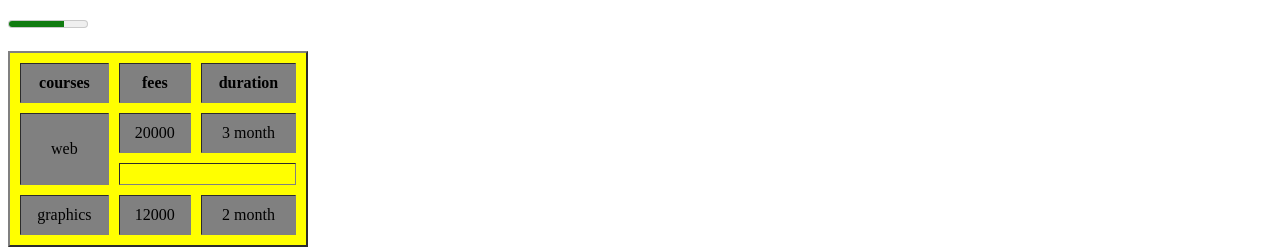
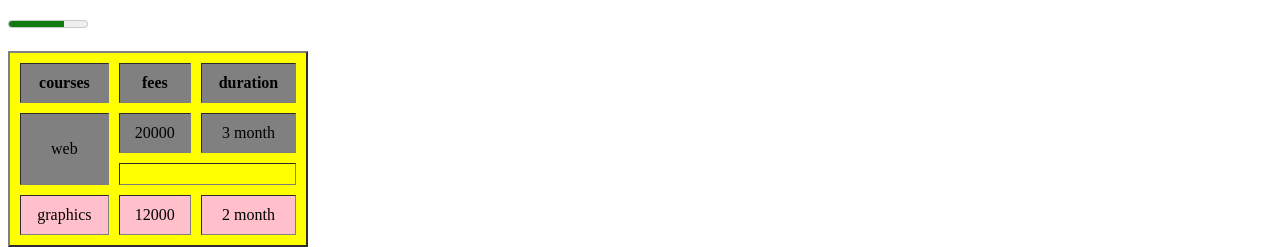
Before and after one commit to amnaamir23/Amna-Amir, a plain HTML site: page index.html in a window 1280 px wide. Shown: the part 613-860 px from the top of the page. Drawn offline with Linux system fonts and the light colour scheme.

Commit message:
colorChanged

```diff
--- a/index.html
+++ b/index.html
@@ -71,7 +71,7 @@ log<sub>2</sub> 45
     <tr>
         <td colspan="3"></td>
     </tr>
-<tr bgcolor="gray" align="center">
+<tr bgcolor="pink" align="center">
 <td>graphics</td>
 <td>12000</td>
 <td>2 month</td>
```
